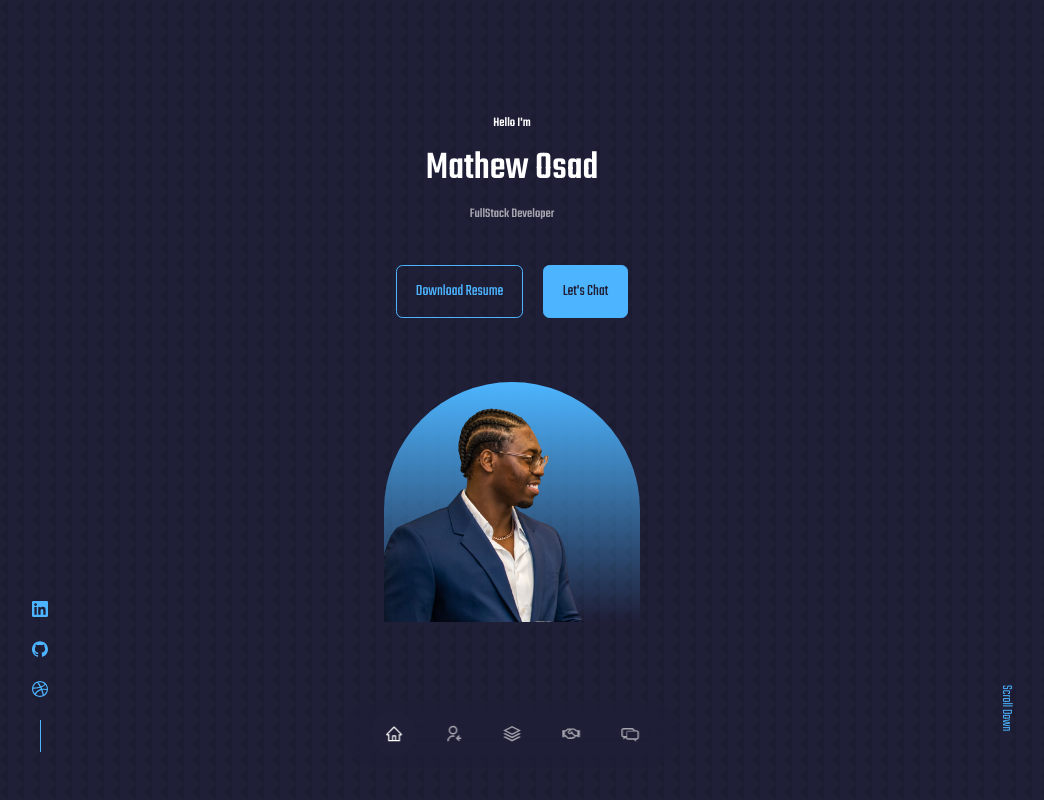
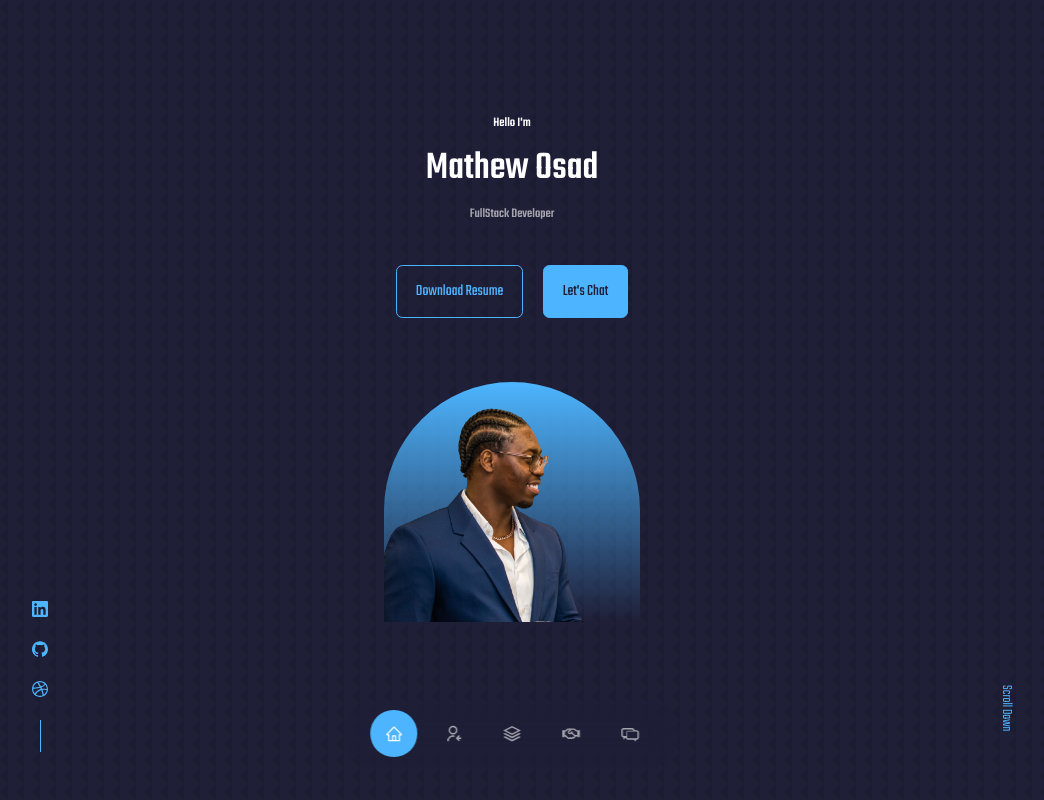
Before and after one commit to mathewosad/Mathew-Osad, a React (Create React App) app: page / in a window 1280 px wide. Shown: the top 800 px of the page, without its empty margins (128-1172 px from the left). Built offline with nearby package versions, Linux system fonts and the light colour scheme.

Commit message:
Added home page to package.json before running npm run build

```diff
--- a/package.json
+++ b/package.json
@@ -1,5 +1,6 @@
 {
   "name": "mathewosad",
+  "homepage": "http://www.mathewosad.com",
   "version": "0.1.0",
   "private": true,
   "dependencies": {
--- a/src/components/nav/nav.css
+++ b/src/components/nav/nav.css
@@ -28,6 +28,6 @@ nav a:hover {
 }
 
 nav a.active {
-    background: var(--color-bg);
+    background: var(--color-primary);
     color: var(--color-white);
 }
```
